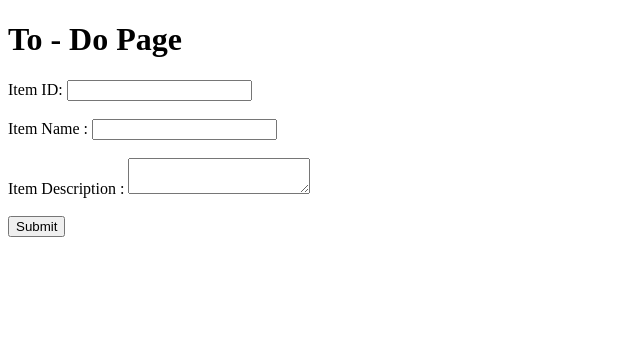
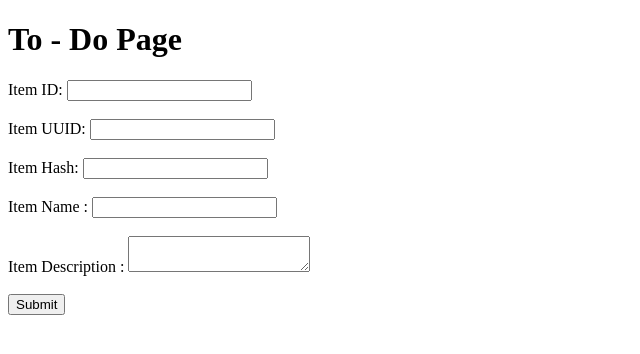
Before and after one commit to kalashkaushal123/Git_and_GitHub_Kalash, a Flask app: page / in a window 1280 px wide. Shown: the top 354 px of the page, without its empty margins (0-640 px from the left). Run offline with Flask 3, Linux system fonts and the light colour scheme.

Commit message:
Recommit To-Do form with Item ID

```diff
--- a/templates/todo.html
+++ b/templates/todo.html
@@ -14,6 +14,16 @@
         <input type="text" name="itemId">
 
         <br> <br>
+
+        <label>Item UUID:</label>
+        <input type="text" name="itemUuid">
+
+        <br> <br>
+
+        <label>Item Hash:</label>
+        <input type="text" name="itemHash">
+
+        <br> <br>
         <label>Item Name : </label>
         <input type="text" name="itemName">
 
```
